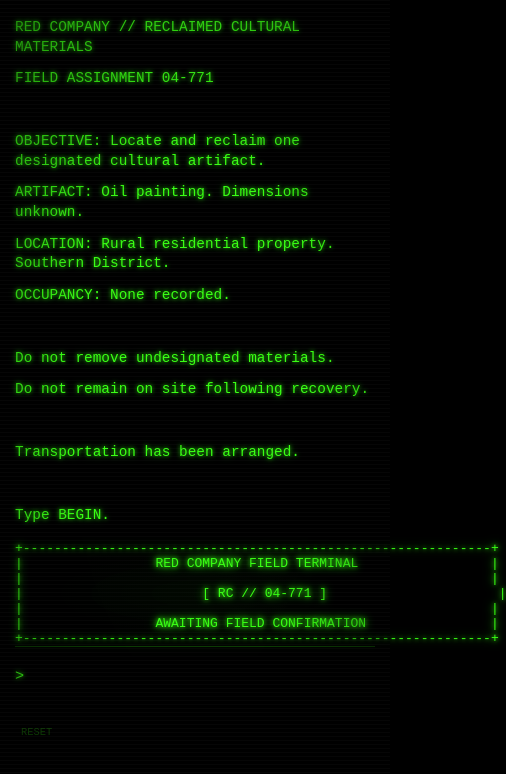
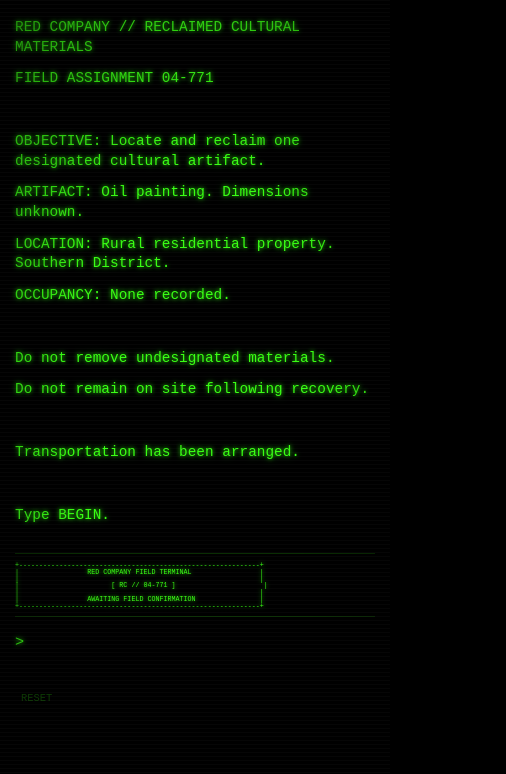
Before and after one commit to gfp-prod/gfp-games, a React (Vite) app: page / in a window 390 px wide. Shown: the top 774 px of the page, 506 px wide, since content can reach past the window. Built offline with nearby package versions, Linux system fonts and the light colour scheme.

Commit message:
Style dense ASCII scene viewport

```diff
--- a/src/styles.css
+++ b/src/styles.css
@@ -4,3 +4,5 @@
 .scene .wire{fill:none;stroke:#39ff14;stroke-width:2;stroke-linecap:round;stroke-linejoin:round;opacity:.82}
 .scene .person{opacity:.92}.scene .blind{fill:#39ff14;stroke:#39ff14;filter:drop-shadow(0 0 5px #39ff14)}
 @media(max-width:600px){.scene{max-height:235px;margin-bottom:20px}.scene .wire{stroke-width:2.4}}
+
+.ascii-scene{display:block;white-space:pre;overflow-x:auto;width:100%;max-height:none;margin:16px 0 8px;padding:10px 0 8px;border:0;border-top:1px solid rgba(57,255,20,.18);border-bottom:1px solid rgba(57,255,20,.18);background:transparent;color:#39ff14;font-family:"Courier New",monospace;font-size:clamp(7px,1.35vw,13px);line-height:1.02;letter-spacing:0;text-shadow:0 0 4px rgba(57,255,20,.8);filter:none;scrollbar-width:none}.ascii-scene::-webkit-scrollbar{display:none}@media(max-width:600px){.ascii-scene{font-size:clamp(5.8px,1.72vw,9px);margin:12px 0 6px;padding:8px 0 6px}}
```
